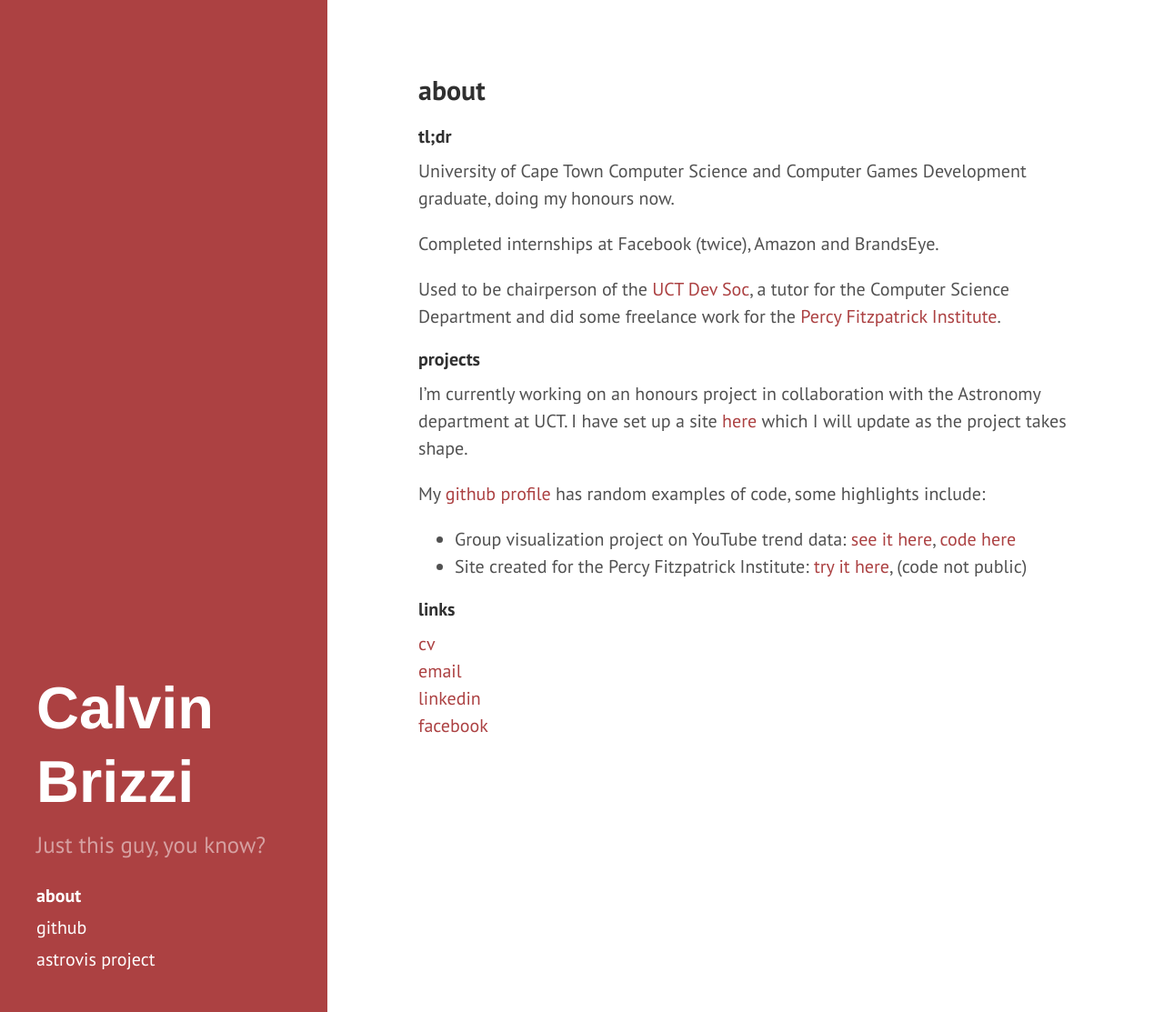
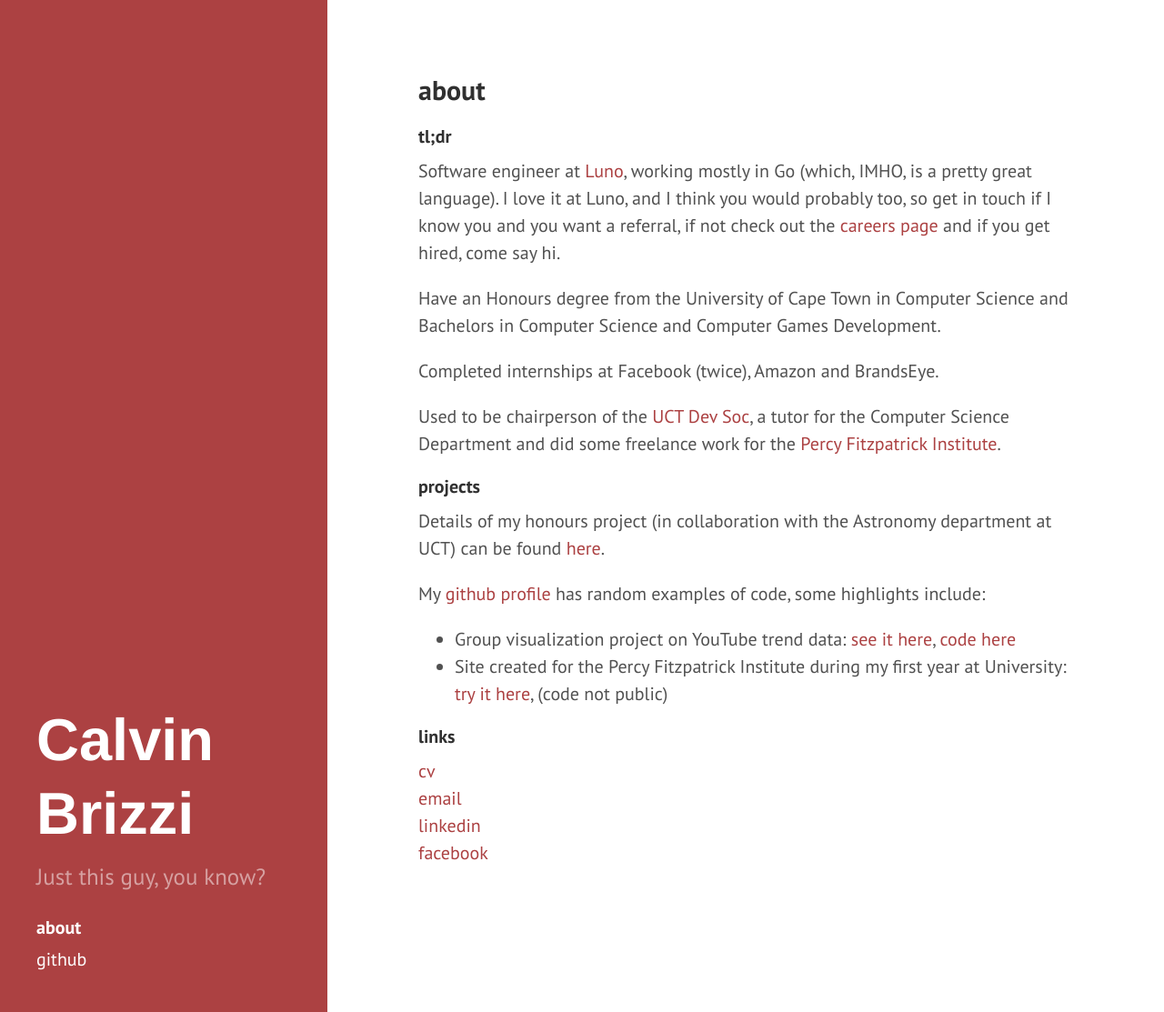
Before and after one commit to calvin-brizzi/calvin-brizzi.github.io, a Jekyll site: the page built from index.html, in a window 1280 px wide and 1113 px high. Shown: the whole window at 91% size. Built offline with Jekyll 4.4.1, drawn with Linux system fonts in a browser that asks for light colours; the list of posts is cut into pages by our own code.

Commit message:
about: Add info on Luno

```diff
--- a/_includes/about.md
+++ b/_includes/about.md
@@ -1,6 +1,8 @@
 #### tl;dr
 
-University of Cape Town Computer Science and Computer Games Development graduate, doing my honours now.
+Software engineer at [Luno](https://www.luno.com/), working mostly in Go (which, IMHO, is a pretty great language). I love it at Luno, and I think you would probably too, so get in touch if I know you and you want a referral, if not check out the [careers page](https://www.luno.com/en/careers) and if you get hired, come say hi.
+
+Have an Honours degree from the University of Cape Town in Computer Science and Bachelors in Computer Science and Computer Games Development.
 
 Completed internships at Facebook (twice), Amazon and BrandsEye.
 
@@ -8,12 +10,12 @@ Used to be chairperson of the [UCT Dev Soc](https://www.facebook.com/groups/uctd
 
 #### projects
 
-I'm currently working on an honours project in collaboration with the Astronomy department at UCT. I have set up a site [here](http://calvinbrizzi.com/visastro/) which I will update as the project takes shape.
+Details of my honours project (in collaboration with the Astronomy department at UCT) can be found [here](http://calvinbrizzi.com/visastro/).
 
 My [github profile](https://github.com/calvin-brizzi/) has random examples of code, some highlights include:
 
 * Group visualization project on YouTube trend data: [see it here](https://people.cs.uct.ac.za/~mcgbri004/vis-project/visualization.html), [code here](https://github.com/Brian-McG/YouTube-Trends)
-* Site created for the Percy Fitzpatrick Institute: [try it here](http://kysabymf.herokuapp.com/), (code not public)
+* Site created for the Percy Fitzpatrick Institute during my first year at University: [try it here](http://kysabymf.herokuapp.com/), (code not public)
 
 #### links
 
--- a/_includes/sidebar.html
+++ b/_includes/sidebar.html
@@ -28,7 +28,9 @@
       {% endfor %}
 
       <a class="sidebar-nav-item" href="{{ site.github.repo }}">github</a>
-      <a class="sidebar-nav-item" href="{{ site.project.url }}">astrovis project</a>
+      <!--
+        <a class="sidebar-nav-item" href="{{ site.project.url }}">astrovis project</a>
+      -->
     </nav>
   </div>
 </div>
```
Also changed, not shown: wannasite/index.md (+1 -1 lines).
